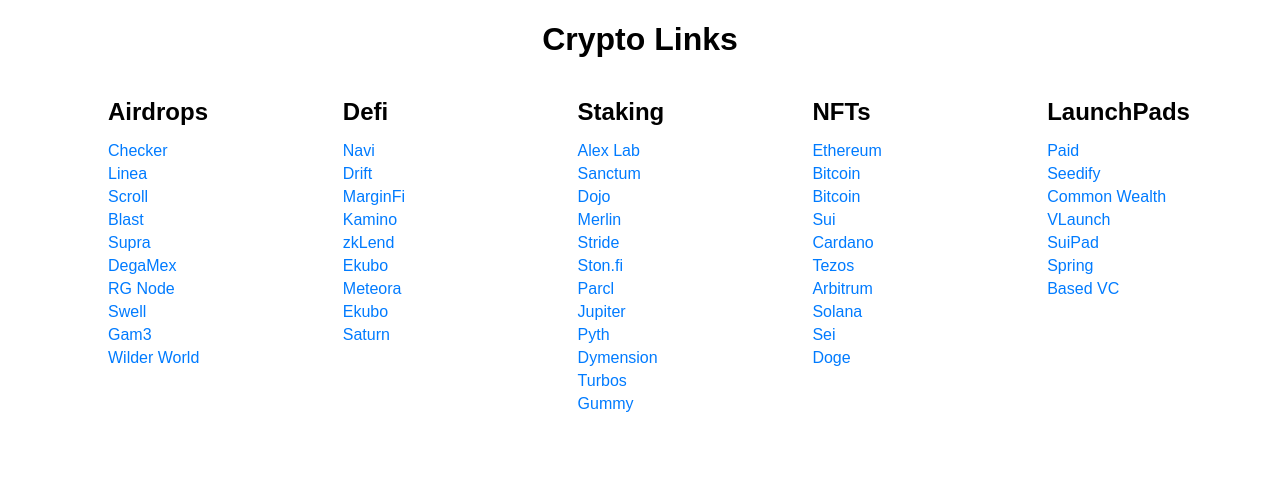
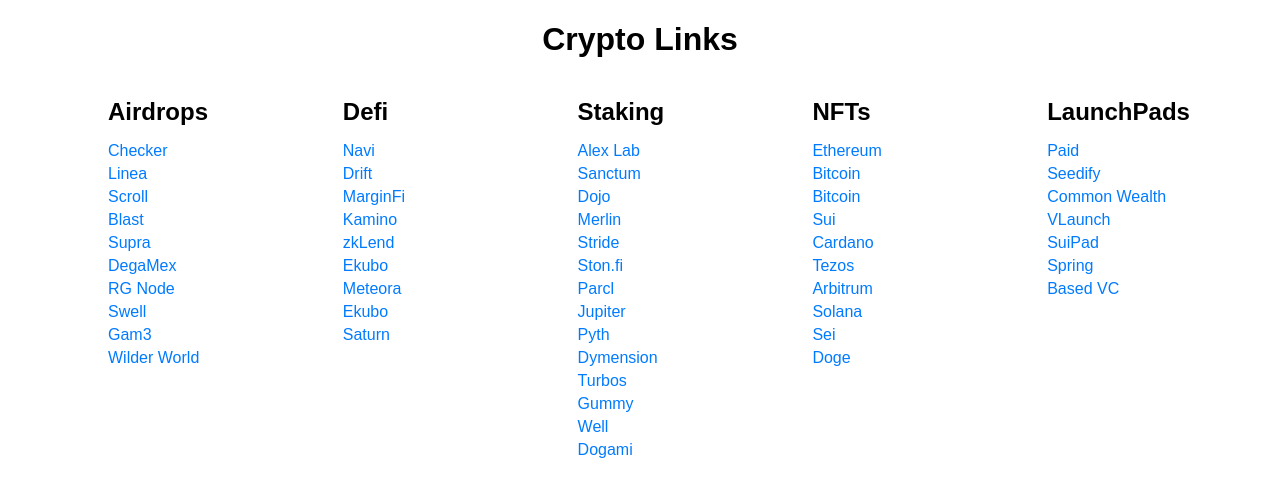
Before and after one commit to 8morr/crypto-links, a plain HTML site: page index.html in a window 1280 px wide. Drawn offline with Linux system fonts and the light colour scheme; a script that the page names is missing.

Commit message:
Update index.html

```diff
--- a/index.html
+++ b/index.html
@@ -57,6 +57,8 @@
                 <li><a href="https://portal.dymension.xyz/" target="_blank">Dymension</a></li>
                 <li><a href="https://app.turbos.finance/#/prix" target="_blank">Turbos</a></li>
                 <li><a href="https://memestaking.com/" target="_blank">Gummy</a></li>
+                <li><a href="https://claim.well.eco/" target="_blank">Well</a></li>
+                <li><a href="https://staking.dogami.com/" target="_blank">Dogami</a></li>
             </ul>
         </div>
         <div class="column">
```
